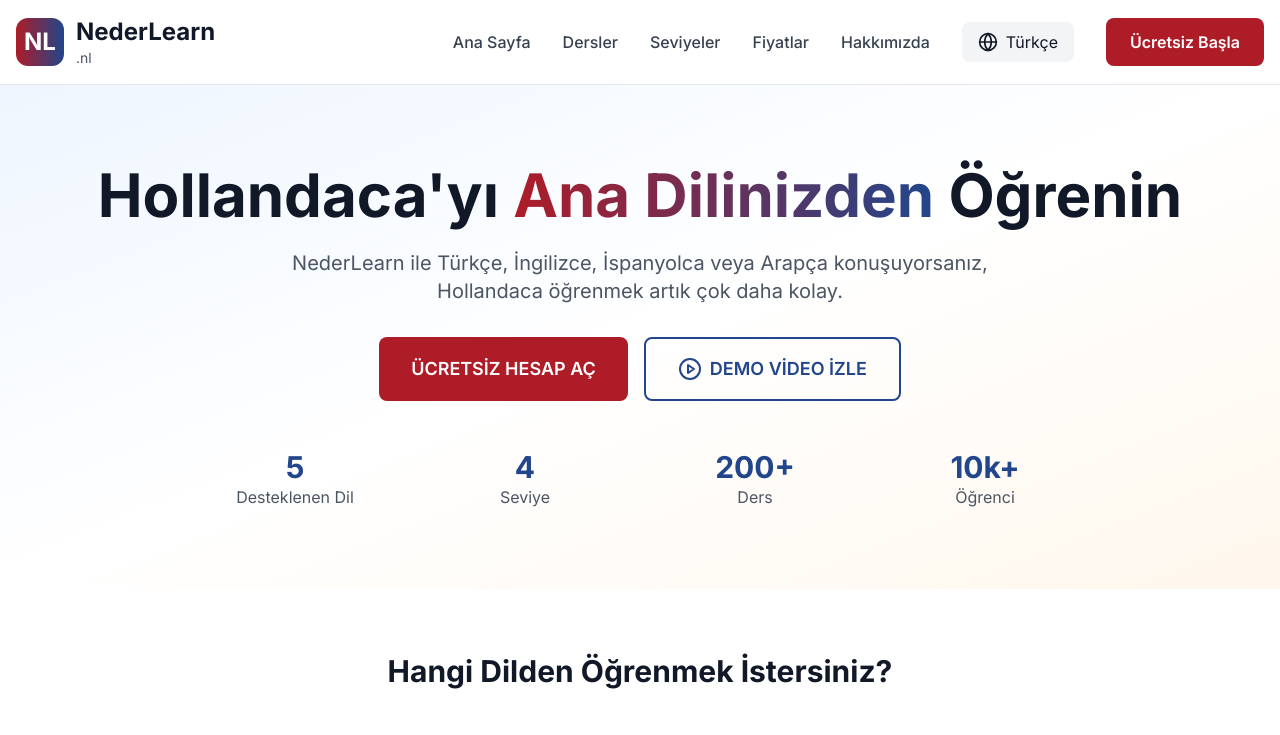
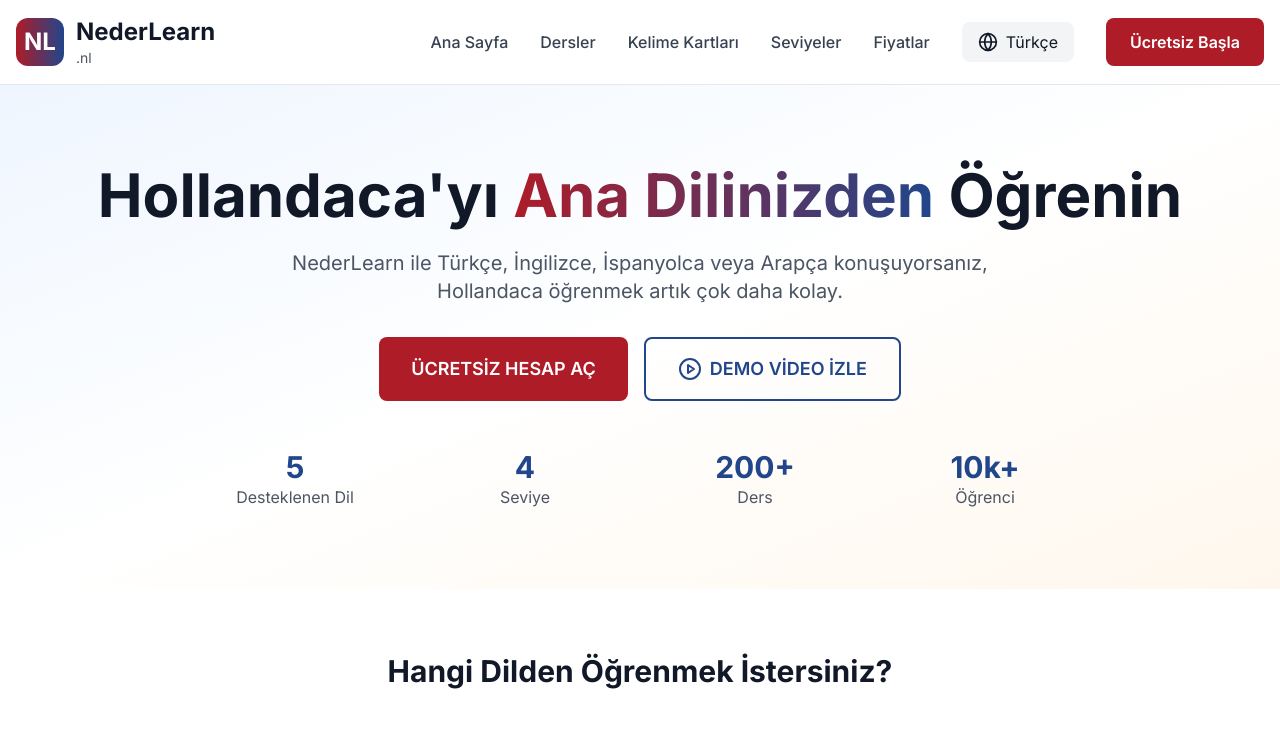
Before and after one commit to cosmuslum/nextjs-boilerplate, a Next.js app: page / in a window 1280 px wide. Shown: the top 735 px of the page. Built offline with nearby package versions, Linux system fonts and the light colour scheme.

Commit message:
Update Header.tsx

```diff
--- a/components/Header.tsx
+++ b/components/Header.tsx
@@ -8,12 +8,12 @@ export default function Header() {
   const [isMenuOpen, setIsMenuOpen] = useState(false)
 
   const navItems = [
-    { label: 'Ana Sayfa', href: '/' },
-    { label: 'Dersler', href: '#' },
-    { label: 'Seviyeler', href: '#' },
-    { label: 'Fiyatlar', href: '#' },
-    { label: 'Hakkımızda', href: '#' },
-  ]
+  { label: 'Ana Sayfa', href: '/' },
+  { label: 'Dersler', href: '/lessons' },
+  { label: 'Kelime Kartları', href: '/flashcards' },
+  { label: 'Seviyeler', href: '#' },
+  { label: 'Fiyatlar', href: '#' },
+]
 
   return (
     <header className="sticky top-0 z-50 bg-white/95 backdrop-blur-sm border-b">
```
